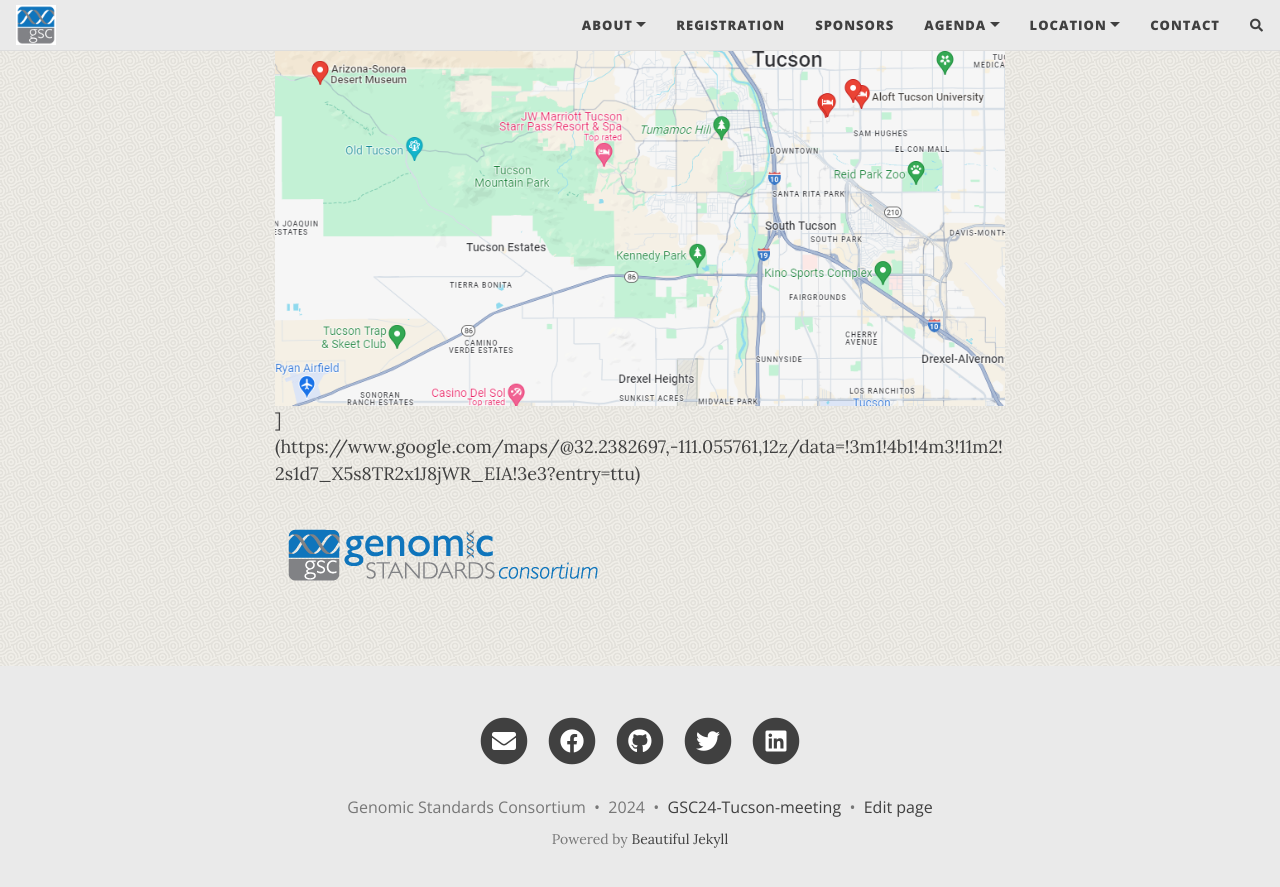
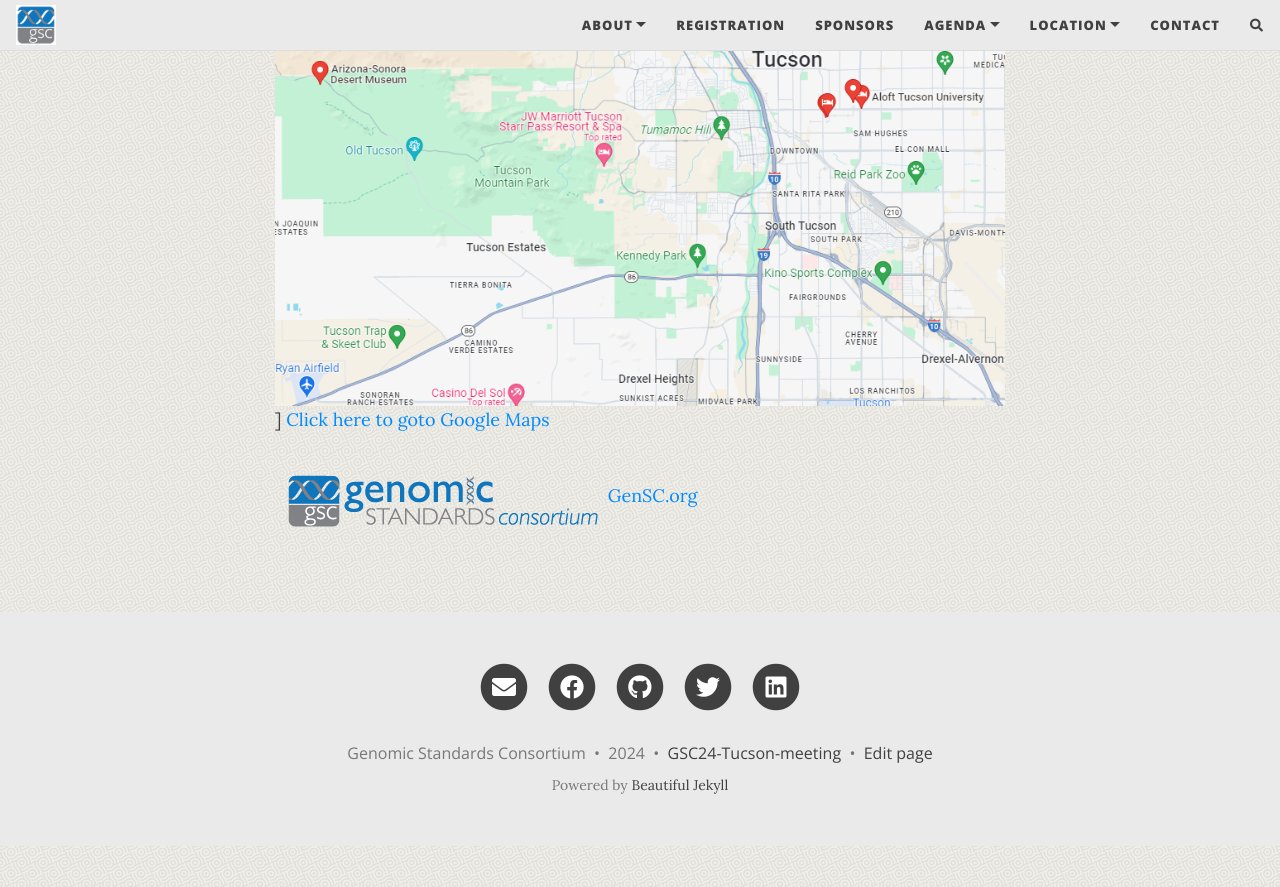
Before and after one commit to GenomicsStandardsConsortium/GSC24-Tucson, a Jekyll site: the page built from pages/hotels.md, in a window 1280 px wide and 900 px high, scrolled down 979 px. Shown: the top 887 px of the window. Built offline with Jekyll 4.4.1, drawn with Linux system fonts in a browser that asks for light colours; nearby versions of some CDN libraries; comment, search, counter and statistics services are not loaded.

Commit message:
Update hotels.md

```diff
--- a/pages/hotels.md
+++ b/pages/hotels.md
@@ -11,9 +11,11 @@ The organisers are not block booking any hotels so you are free to book whicheve
 
 To help you decide, we have populated this google map with the venue location and the location of some nearby hotels:
 
-![Google-map-screenshot.png](/assets/img/Google-map-screenshot.png)](https://www.google.com/maps/@32.2382697,-111.055761,12z/data=!3m1!4b1!4m3!11m2!2s1d7_X5s8TR2x1J8jWR_EIA!3e3?entry=ttu)
+![Google-map-screenshot.png](/assets/img/Google-map-screenshot.png)]
+[Click here to goto Google Maps](https://www.google.com/maps/@32.2382697,-111.055761,12z/data=!3m1!4b1!4m3!11m2!2s1d7_X5s8TR2x1J8jWR_EIA!3e3?entry=ttu)
 
 
 
 
-[![GenSC](https://github.com/GenomicsStandardsConsortium/GSC24-Tucson/blob/main/assets/img/gsc_logo_sml.png)](https://www.gensc.org/)
+![GenSC](https://github.com/GenomicsStandardsConsortium/GSC24-Tucson/blob/main/assets/img/gsc_logo_sml.png)
+[GenSC.org](https://www.gensc.org/)
```
